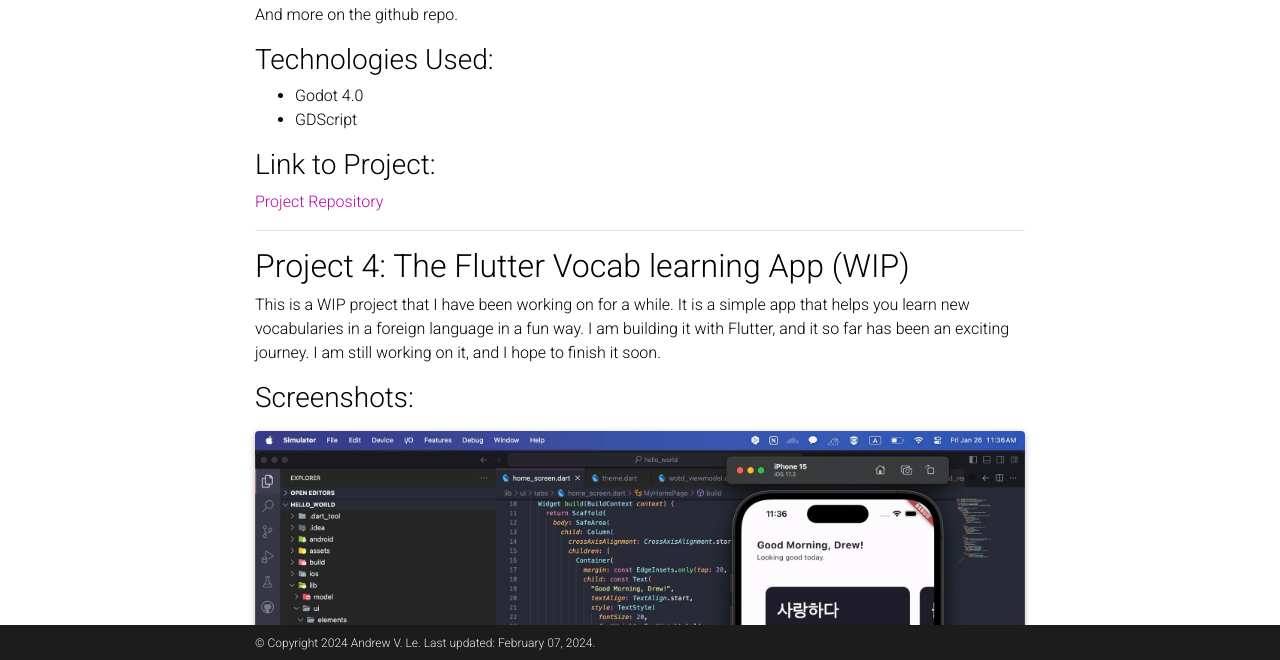
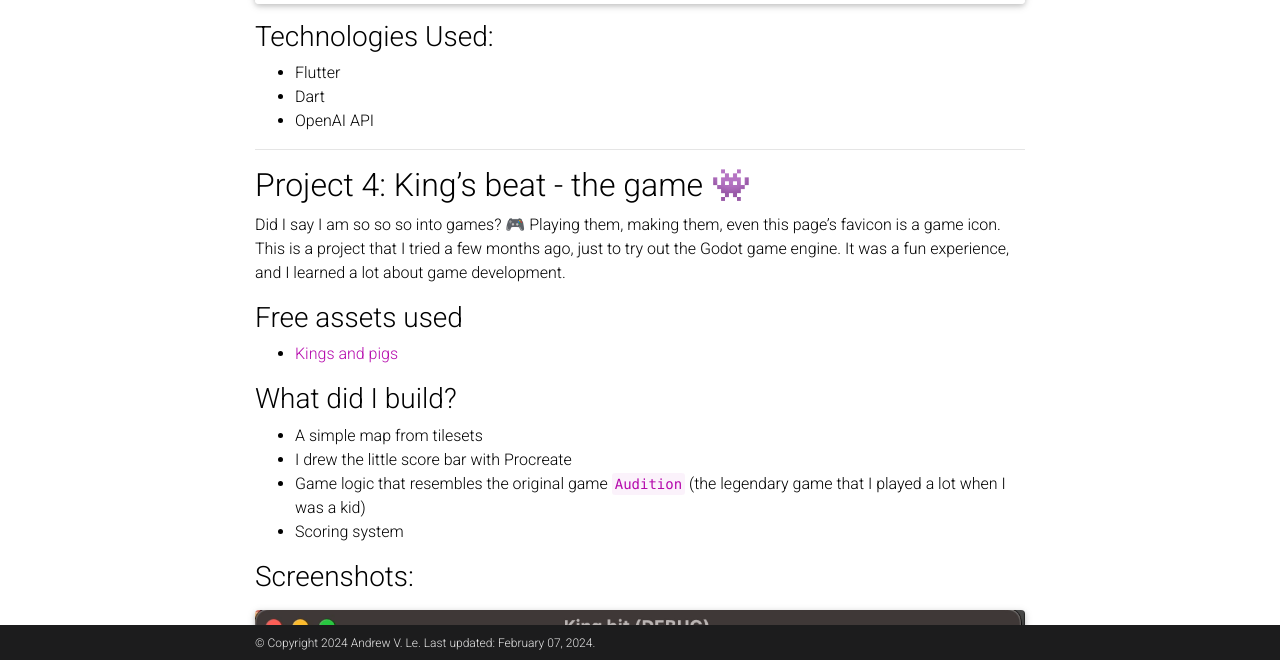
Before and after one commit to levulinh/levulinh.github.io, a Jekyll site: the page built from _pages/drewfolio.md, in a window 1280 px wide and 900 px high, scrolled down 7823 px, cut to the strip 240-900 px from the top of the window. Built offline with Jekyll 4.4.1, drawn with Linux system fonts in a browser that asks for light colours; full-size pictures stand in for the smaller copies a plugin makes; comment, search, counter and statistics services are not loaded; a style sheet for code colours, icons or effects is not loaded; some of the changed text lies outside the part shown.

Commit message:
Update project details and add screenshots

```diff
--- a/_pages/drewfolio.md
+++ b/_pages/drewfolio.md
@@ -177,7 +177,29 @@
 
 ---
 
-## Project 3: King's beat - the game 👾
+## Project 3: The Flutter Vocab learning App (WIP)
+This is a WIP project that I have been working on for a while. It is a simple app that helps you learn new vocabularies in a foreign language in a fun way. I am building it with Flutter, and it so far has been an exciting journey. I am still working on it, and I hope to finish it soon.
+
+### Screenshots:
+<div class="row mt-3">
+    <div class="col-sm mt-3 mt-md-0">
+        {% include figure.html path="assets/img/portfolio/vocav0.png" class="img-fluid rounded z-depth-1" zoomable=true %}
+    </div>
+</div>
+<div class="row mt-3">
+    <div class="col-sm mt-3 mt-md-0">
+        {% include figure.html path="assets/img/portfolio/openai_finetune.png" class="img-fluid rounded z-depth-1" zoomable=true %}
+    </div>
+</div>
+
+### Technologies Used:
+- Flutter
+- Dart
+- OpenAI API
+
+---
+
+## Project 4: King's beat - the game 👾
 
 Did I say I am so so so into games? 🎮 Playing them, making them, even this page's favicon is a game icon. This is a project that I tried a few months ago, just to try out the Godot game engine. It was a fun experience, and I learned a lot about game development.
 
@@ -197,7 +219,7 @@
     </div>
 </div>
 
-<iframe width="941" height="573" src="https://www.youtube.com/embed/DeB7pYBUbDo" title="King beat demo video" frameborder="0" allow="accelerometer; autoplay; clipboard-write; encrypted-media; gyroscope; picture-in-picture; web-share" allowfullscreen></iframe>
+<iframe width="auto" height="auto" src="https://www.youtube.com/embed/DeB7pYBUbDo" title="King beat demo video" frameborder="0" allow="accelerometer; autoplay; clipboard-write; encrypted-media; gyroscope; picture-in-picture; web-share" allowfullscreen></iframe>
 
 And more on the github repo.
 
@@ -212,27 +234,6 @@
 
 ---
 
-## Project 4: The Flutter Vocab learning App (WIP)
-This is a WIP project that I have been working on for a while. It is a simple app that helps you learn new vocabularies in a foreign language in a fun way. I am building it with Flutter, and it so far has been an exciting journey. I am still working on it, and I hope to finish it soon.
-
-### Screenshots:
-<div class="row mt-3">
-    <div class="col-sm mt-3 mt-md-0">
-        {% include figure.html path="assets/img/portfolio/vocav0.png" class="img-fluid rounded z-depth-1" zoomable=true %}
-    </div>
-</div>
-<div class="row mt-3">
-    <div class="col-sm mt-3 mt-md-0">
-        {% include figure.html path="assets/img/portfolio/openai_finetune.png" class="img-fluid rounded z-depth-1" zoomable=true %}
-    </div>
-</div>
-
-### Technologies Used:
-- Flutter
-- Dart
-- OpenAI API
-
-
 ## Contact Me
 
 - Email: levulinhkr@gmail.com
```
